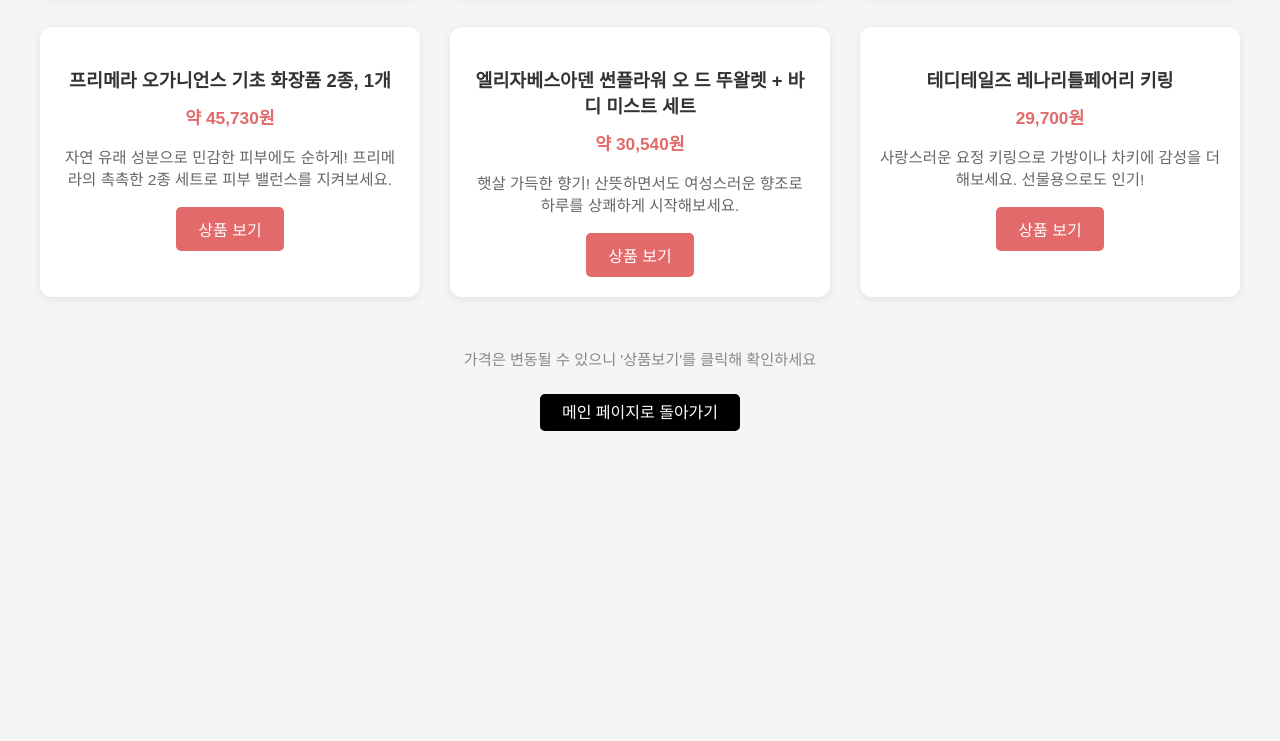
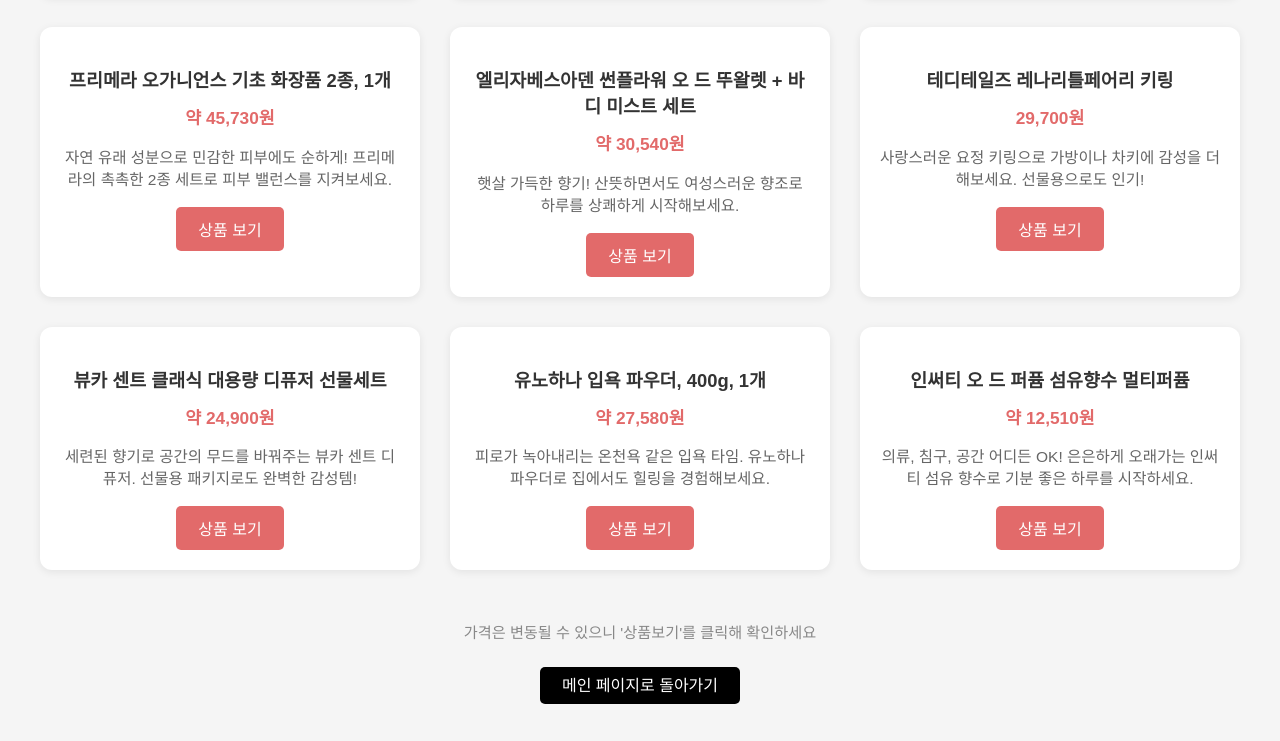
Before and after one commit to lee-sketch810/my-coupang-site, a plain HTML site: page birthday_self.html in a window 1280 px wide. Shown: the part 1093-1834 px from the top of the page. Before the commit the page ends 1584 px from the top, so only its background shows below. Drawn offline with Linux system fonts and the light colour scheme; a script that the page names is missing.

Commit message:
Add files via upload

```diff
--- a/birthday_self.html
+++ b/birthday_self.html
@@ -171,6 +171,24 @@
     <p class="description">사랑스러운 요정 키링으로 가방이나 차키에 감성을 더해보세요. 선물용으로도 인기!</p>
     <a href="https://link.coupang.com/a/czEb15" target="_blank" rel="noopener noreferrer">상품 보기</a>
 </div>
+<div class="item">
+    <h2>뷰카 센트 클래식 대용량 디퓨저 선물세트</h2>
+    <div class="price">약 24,900원</div>
+    <p class="description">세련된 향기로 공간의 무드를 바꿔주는 뷰카 센트 디퓨저. 선물용 패키지로도 완벽한 감성템!</p>
+    <a href="https://link.coupang.com/a/czEmD9" target="_blank" rel="noopener noreferrer">상품 보기</a>
+</div>
+<div class="item">
+    <h2>유노하나 입욕 파우더, 400g, 1개</h2>
+    <div class="price">약 27,580원</div>
+    <p class="description">피로가 녹아내리는 온천욕 같은 입욕 타임. 유노하나 파우더로 집에서도 힐링을 경험해보세요.</p>
+    <a href="https://link.coupang.com/a/czEnrY" target="_blank" rel="noopener noreferrer">상품 보기</a>
+</div>
+<div class="item">
+    <h2>인써티 오 드 퍼퓸 섬유향수 멀티퍼퓸</h2>
+    <div class="price">약 12,510원</div>
+    <p class="description">의류, 침구, 공간 어디든 OK! 은은하게 오래가는 인써티 섬유 향수로 기분 좋은 하루를 시작하세요.</p>
+    <a href="https://link.coupang.com/a/czEogT" target="_blank" rel="noopener noreferrer">상품 보기</a>
+</div>
 
         </div>
         <div class="footer-notice">
@@ -187,6 +205,14 @@
                 </script>
             </div>
         </div>
+        <div style="margin-top:48px; display:flex; justify-content:center;">
+            <div style="width:680px; max-width:100%;">
+                <script src="https://ads-partners.coupang.com/g.js"></script>
+                <script>
+                    new PartnersCoupang.G({"id":870906,"trackingCode":"AF7483354","subId":"daumblog","template":"carousel","width":"680","height":"140"});
+                </script>
+            </div>
+        </div>
     </div>
 </body>
 </html>
```
